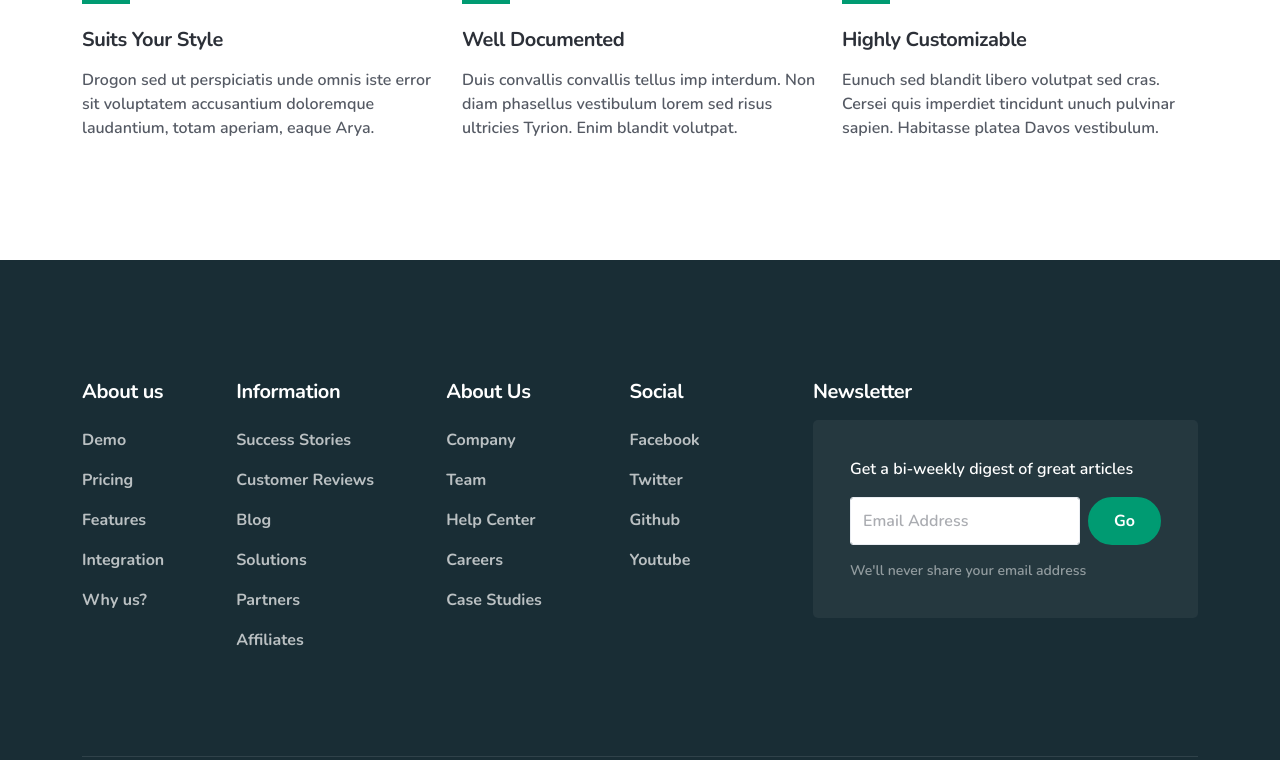
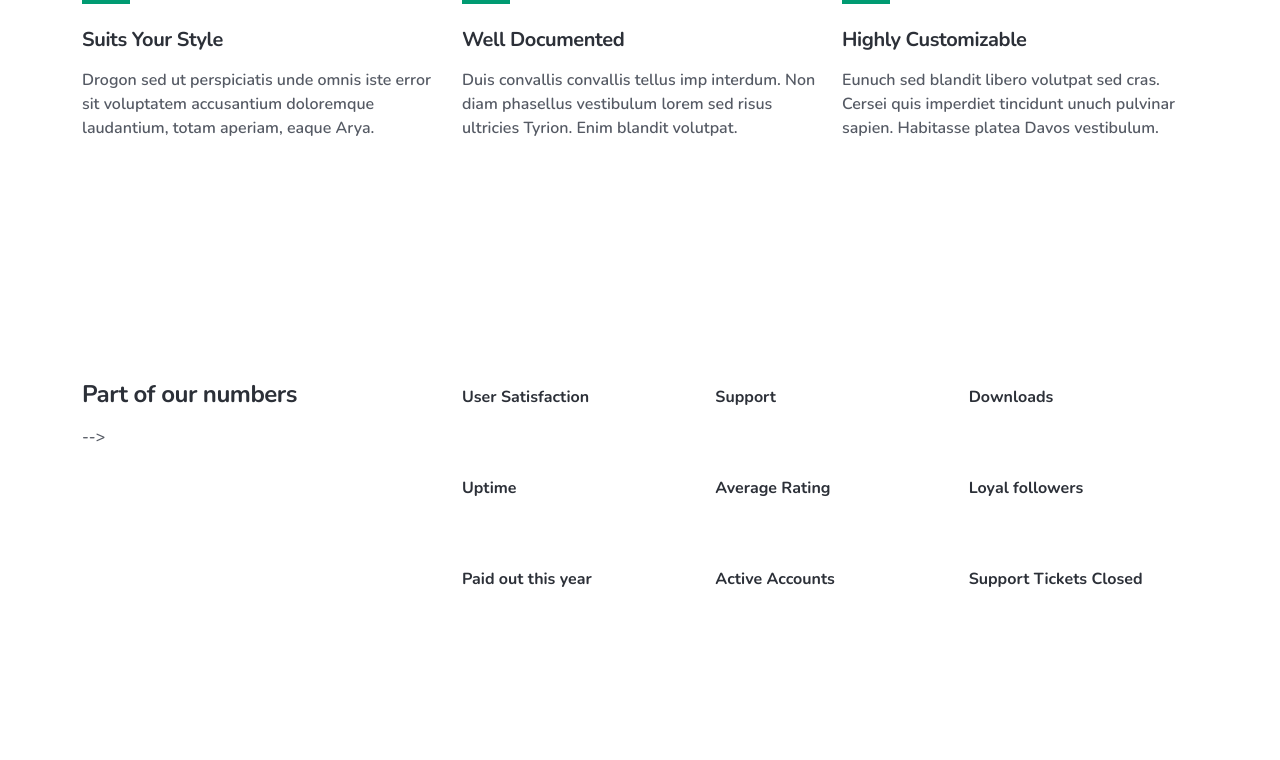
Before and after one commit to Bimbalacom/bimbalacom, a Next.js app: page / in a window 1280 px wide. Shown: the part 982-1742 px from the top of the page. Built offline with nearby package versions, Linux system fonts and the light colour scheme.

Commit message:
Adding a counter

```diff
--- a/pages/index.js
+++ b/pages/index.js
@@ -2,43 +2,33 @@ import Layout from '../components/layout'
 import Link from 'next/link'
 import { DefaultSeo } from 'next-seo';
 import TagManager from 'react-gtm-module'
-
 {/*const tagManagerArgs = {
 gtmId: 'GTM-5PHBJG2'
 }
-
-
 TagManager.initialize(tagManagerArgs);
 */}
-
-
-
-
 export default function Home() {
 return (
+
 <Layout>
 	<div data-overlay className="o-hidden">
 		<section className="bg-primary-3 text-white pb-0 o-hidden">
 			<div className="container">
 				<div className="row justify-content-between align-items-center">
-                        <div className="col-xl-5 col-lg-6 text-center text-lg-left mb-4 mb-md-5 mb-lg-0"
-                             data-aos="fade-right">
+					<div className="col-xl-5 col-lg-6 text-center text-lg-left mb-4 mb-md-5 mb-lg-0" data-aos="fade-right">
 						<h1 className="display-3">A modular Saas for support integration.</h1>
 						<p className="lead">Grab it now and make your business awesome. About 5M customers are more satisfied after the project became using Bimbala!</p>
 						<a href="#" className="btn btn-lg btn-primary">Pricing</a>
 					</div>
 					<div className="col" data-aos="fade-left" data-aos-delay="250">
-                            <img src={"/img/desktop-app/desktop-app-2.jpg"} alt="Screenshot"
-                                 className="img-fluid rounded shadow-lg border" />
+						<img src={"/img/desktop-app/desktop-app-2.jpg"} alt="Screenshot" className="img-fluid rounded shadow-lg border" />
 					</div>
 				</div>
 			</div>
 			<div className="w-50 h-50 bottom right position-absolute" data-jarallax-element="50">
-                    <div className="blob blob-2 bg-gradient w-100 h-100"/>
-                </div>
+				<div className="blob blob-2 bg-gradient w-100 h-100"/></div>
 			<div className="w-50 h-50 bottom right position-absolute" data-jarallax-element="75">
-                    <div className="blob blob-4 bg-white opacity-10 w-100 h-100"/>
-                </div>
+				<div className="blob blob-4 bg-white opacity-10 w-100 h-100"/></div>
 			<div className="divider divider-bottom bg-white"/>
 		</section>
 		<section>
@@ -46,8 +36,7 @@ export default function Home() {
 				<div className="row">
 					<div className="col-md-4 mb-4 mb-md-0">
 						<div>
-                                <img src={"/img/icons/theme/general/thunder-move.svg"} alt="Lightning icon"
-                                     className="icon bg-primary"  />
+							<img src={"/img/icons/theme/general/thunder-move.svg"} alt="Lightning icon" className="icon bg-primary"  />
 							<h5 className="mt-4">Suits Your Style</h5>
 							<div>
                             Drogon sed ut perspiciatis unde omnis iste error sit voluptatem accusantium
@@ -57,8 +46,7 @@ export default function Home() {
 					</div>
 					<div className="col-md-4 mb-4 mb-md-0">
 						<div>
-                                <img src={"/img/icons/theme/general/bookmark.svg"} alt="Bookmark icon"
-                                     className="icon bg-primary" />
+							<img src={"/img/icons/theme/general/bookmark.svg"} alt="Bookmark icon" className="icon bg-primary" />
 							<h5 className="mt-4">Well Documented</h5>
 							<div>
                             Duis convallis convallis tellus imp interdum. Non diam phasellus vestibulum
@@ -68,8 +56,7 @@ export default function Home() {
 					</div>
 					<div className="col-md-4 mb-4 mb-md-0">
 						<div>
-                                <img src={"/img/icons/theme/design/select.svg"} alt="Selection interface icon"
-                                     className="icon bg-primary" />
+							<img src={"/img/icons/theme/design/select.svg"} alt="Selection interface icon" className="icon bg-primary" />
 							<h5 className="mt-4">Highly Customizable</h5>
 							<div>
                             Eunuch sed blandit libero volutpat sed cras. Cersei quis imperdiet tincidunt
@@ -80,7 +67,59 @@ export default function Home() {
 				</div>
 			</div>
 		</section>
+		<section class="border-bottom" id="counters">
+			<div class="container">
+				<div class="row justify-content-between align-items-start">
+					<div class="col-lg-3 mb-4 sticky-lg-top">
+						<h4>Part of our numbers</h4><p>--></p>
 				</div>
-    </Layout>
+				<div class="col-lg-8">
+					<div class="row mb-md-5 mb-4">
+						<div class="col-6 col-sm-4">
+							<h2 class="text-primary mb-2" data-countup data-start="" data-end="97" data-duration="" data-decimal-places="" data-prefix="" data-separator="" data-grouping="" data-suffix="%" data-easing=""></h2>
+							<h6>User Satisfaction</h6>
+						</div>
+						<div class="col-6 col-sm-4">
+							<h2 class="text-primary mb-2" data-countup data-start="20" data-end="24" data-duration="1" data-decimal-places="" data-prefix="" data-separator="" data-grouping="" data-suffix="/7" data-easing="false"></h2>
+							<h6>Support</h6>
+						</div>
+						<div class="col-6 col-sm-4">
+							<h2 class="text-primary mb-2" data-countup data-start="" data-end="142" data-duration="" data-decimal-places="" data-prefix="" data-separator="" data-grouping="" data-suffix="k+" data-easing=""></h2>
+							<h6>Downloads</h6>
+						</div>
+					</div>
+					<div class="row mb-md-5 mb-4">
+						<div class="col-6 col-sm-4">
+							<h2 class="text-primary mb-2" data-countup data-start="" data-end="99.99" data-duration="" data-decimal-places="2" data-prefix="" data-separator="" data-grouping="" data-suffix="%" data-easing=""></h2>
+							<h6>Uptime</h6>
+						</div>
+						<div class="col-6 col-sm-4">
+							<h2 class="text-primary mb-2" data-countup data-start="" data-end="4.9" data-duration="" data-decimal-places="1" data-prefix="" data-separator="" data-grouping="" data-suffix="/5" data-easing=""></h2>
+							<h6>Average Rating</h6>
+						</div>
+						<div class="col-6 col-sm-4">
+							<h2 class="text-primary mb-2" data-countup data-start="527439" data-end="529467" data-duration="1000" data-decimal-places="" data-prefix="" data-separator="," data-grouping="true" data-suffix="" data-easing="false"></h2>
+							<h6>Loyal followers</h6>
+						</div>
+					</div>
+					<div class="row mb-md-5 mb-4">
+						<div class="col-6 col-sm-4">
+							<h2 class="text-primary mb-2" data-countup data-start="" data-end="450" data-duration="" data-decimal-places="" data-prefix="$" data-separator="," data-grouping="true" data-suffix="k" data-easing=""></h2>
+							<h6>Paid out this year</h6>
+						</div>
+						<div class="col-6 col-sm-4">
+							<h2 class="text-primary mb-2" data-countup data-start="1282417" data-end="1283744" data-duration="3981" data-decimal-places="" data-prefix="" data-separator="," data-grouping="true" data-suffix="" data-easing="false"></h2>
+							<h6>Active Accounts</h6>
+						</div>
+						<div class="col-6 col-sm-4">
+							<h2 class="text-primary mb-2" data-countup data-start="" data-end="37634" data-duration="" data-decimal-places="" data-prefix="" data-separator="," data-grouping="true" data-suffix="+" data-easing=""></h2>
+							<h6>Support Tickets Closed</h6>
+						</div>
+					</div>
+				</div>
+			</div>
+		</div>
+	</section>
+</div>undefined</Layout>
 )
 }
```
Lines whose indentation alone changed are shown as unchanged.
